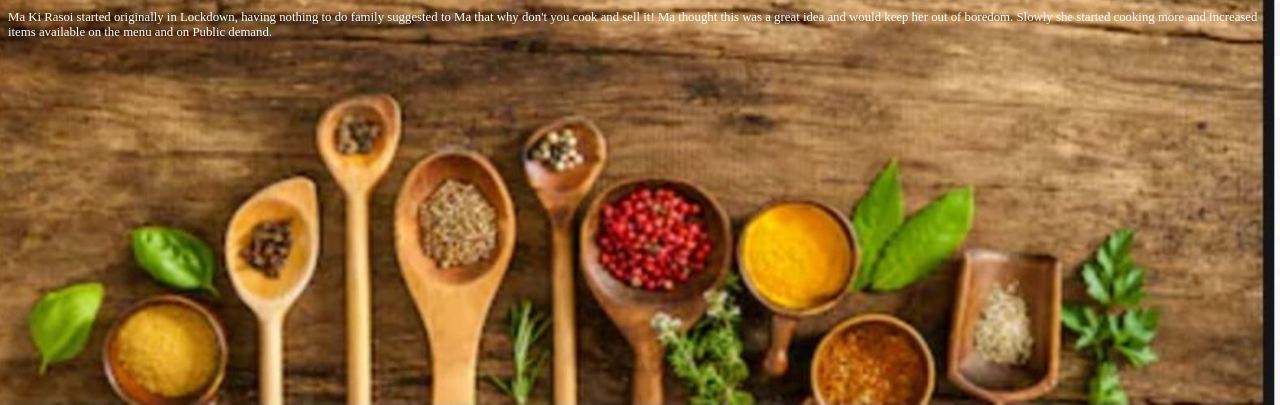
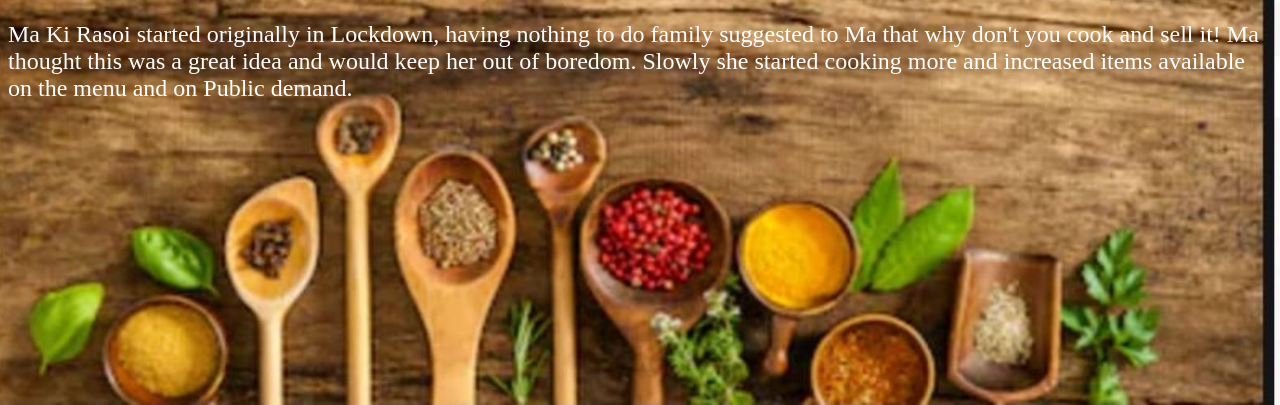
Before and after one commit to Zoha09/Ma-Ki-Rasoi, a plain HTML site: page AboutUs.html in a window 1280 px wide. Shown: the part 395-800 px from the top of the page. Drawn offline with Linux system fonts and the light colour scheme.

Commit message:
Update AboutUs.html

```diff
--- a/AboutUs.html
+++ b/AboutUs.html
@@ -48,7 +48,7 @@ img {
 </tr>
 </table>
 
-<p style="color:white; font-size:80%;">Ma Ki Rasoi started originally in Lockdown, having nothing to do family suggested to Ma that why don't you cook and sell it! Ma thought this was a great idea and would keep her out of boredom. Slowly she started cooking more and  increased items available on the menu and on Public demand.</p>
+<p style="color:white; font-size:150%;">Ma Ki Rasoi started originally in Lockdown, having nothing to do family suggested to Ma that why don't you cook and sell it! Ma thought this was a great idea and would keep her out of boredom. Slowly she started cooking more and  increased items available on the menu and on Public demand.</p>
 
 
 
```
